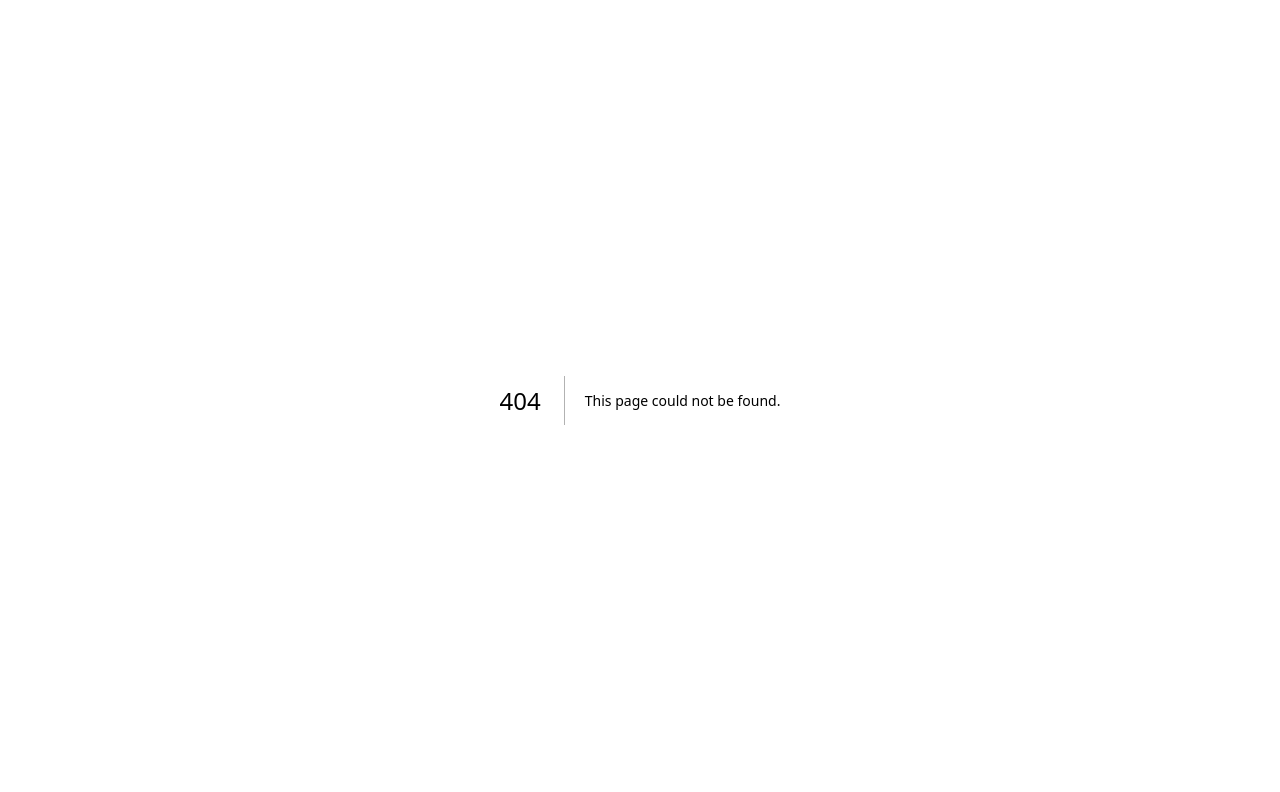
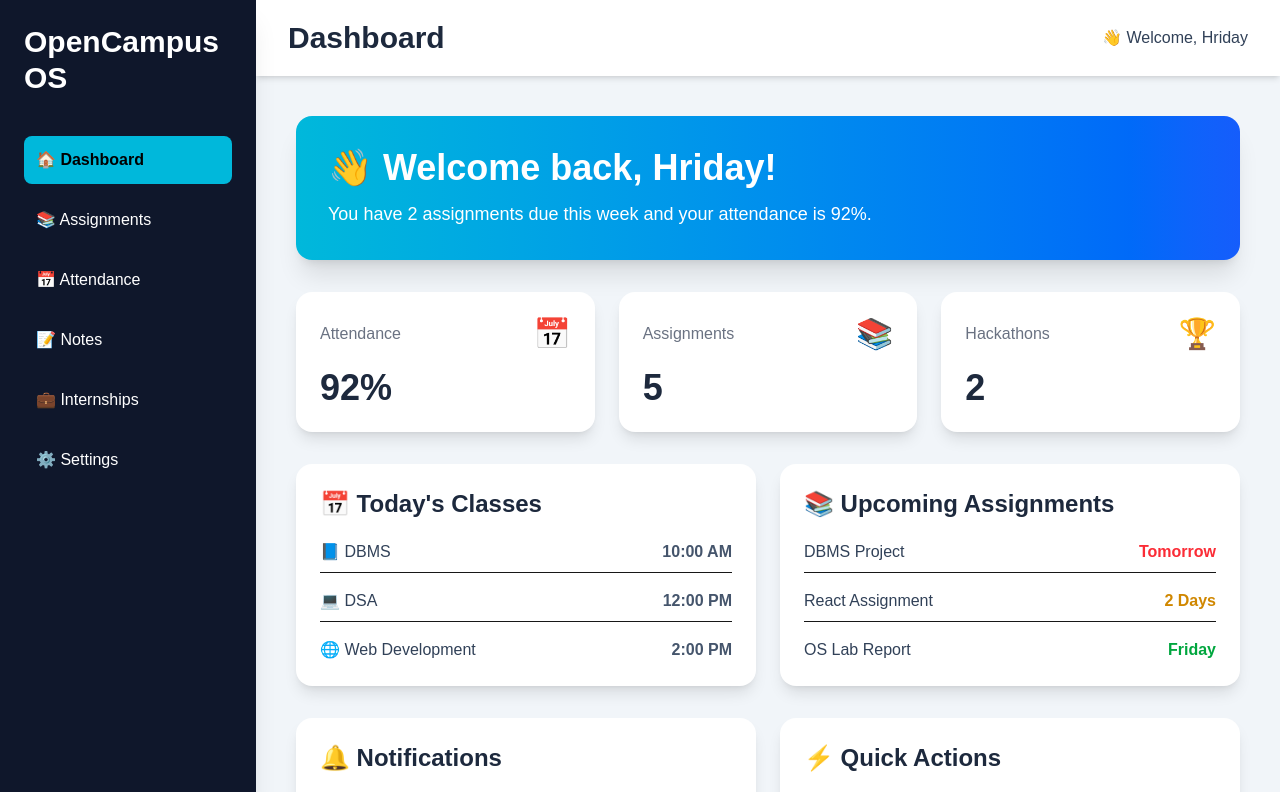
Before and after one commit to The-Tech-Guy005/OpenCampus-OS, a Next.js app: page /dashboard in a window 1280 px wide. Before the commit this address had no page. Shown: the top 792 px of the page. Built offline with nearby package versions, Linux system fonts and the light colour scheme.

Commit message:
Complete Day 3 dashboard UI

```diff
--- /dev/null
+++ b/app/dashboard/components/AssignmentList.tsx
@@ -0,0 +1,28 @@
+export default function AssignmentList() {
+  return (
+    <div className="bg-white rounded-2xl shadow-lg p-6 transition duration-300 hover:-translate-y-1 hover:shadow-2xl">
+      <h2 className="text-2xl font-bold text-slate-800 mb-5">
+        📚 Upcoming Assignments
+      </h2>
+
+      <div className="space-y-4">
+
+        <div className="flex justify-between border-b pb-2">
+          <span className="text-slate-700 font-medium">DBMS Project</span>
+          <span className="text-red-500 font-semibold">Tomorrow</span>
+        </div>
+
+        <div className="flex justify-between border-b pb-2">
+          <span className="text-slate-700 font-medium">React Assignment</span>
+          <span className="text-yellow-600 font-semibold">2 Days</span>
+        </div>
+
+        <div className="flex justify-between">
+          <span className="text-slate-700 font-medium">OS Lab Report</span>
+          <span className="text-green-600 font-semibold">Friday</span>
+        </div>
+
+      </div>
+    </div>
+  );
+}
--- /dev/null
+++ b/app/dashboard/components/Schedule.tsx
@@ -0,0 +1,28 @@
+export default function Schedule() {
+  return (
+    <div className="bg-white rounded-2xl shadow-lg p-6 transition duration-300 hover:-translate-y-1 hover:shadow-2xl">
+      <h2 className="text-2xl font-bold text-slate-800 mb-5">
+        📅 Today's Classes
+      </h2>
+
+      <div className="space-y-4">
+
+        <div className="flex justify-between border-b pb-2">
+          <span className="text-slate-700 font-medium">📘 DBMS</span>
+          <span className="text-slate-600 font-semibold">10:00 AM</span>
+        </div>
+
+        <div className="flex justify-between border-b pb-2">
+          <span className="text-slate-700 font-medium">💻 DSA</span>
+          <span className="text-slate-600 font-semibold">12:00 PM</span>
+        </div>
+
+        <div className="flex justify-between">
+          <span className="text-slate-700 font-medium">🌐 Web Development</span>
+          <span className="text-slate-600 font-semibold">2:00 PM</span>
+        </div>
+
+      </div>
+    </div>
+  );
+}
--- /dev/null
+++ b/app/dashboard/components/Sidebar.tsx
@@ -0,0 +1,39 @@
+export default function Sidebar() {
+  return (
+    <aside className="fixed left-0 top-0 h-screen w-64 bg-slate-900 text-white p-6 shadow-xl">
+
+      <h1 className="text-3xl font-bold mb-10">
+        OpenCampus OS
+      </h1>
+
+      <ul className="space-y-3">
+
+        <li className="bg-cyan-500 text-black rounded-lg p-3 font-semibold cursor-pointer">
+          🏠 Dashboard
+        </li>
+
+        <li className="hover:bg-slate-800 rounded-lg p-3 transition cursor-pointer">
+          📚 Assignments
+        </li>
+
+        <li className="hover:bg-slate-800 rounded-lg p-3 transition cursor-pointer">
+          📅 Attendance
+        </li>
+
+        <li className="hover:bg-slate-800 rounded-lg p-3 transition cursor-pointer">
+          📝 Notes
+        </li>
+
+        <li className="hover:bg-slate-800 rounded-lg p-3 transition cursor-pointer">
+          💼 Internships
+        </li>
+
+        <li className="hover:bg-slate-800 rounded-lg p-3 transition cursor-pointer">
+          ⚙️ Settings
+        </li>
+
+      </ul>
+
+    </aside>
+  );
+}
--- /dev/null
+++ b/app/dashboard/components/StatCard.tsx
@@ -0,0 +1,23 @@
+type Props = {
+  title: string;
+  value: string;
+  icon: string;
+};
+
+export default function StatCard({ title, value, icon }: Props) {
+  return (
+    <div className="bg-white rounded-2xl shadow-lg p-6 transition duration-300 hover:-translate-y-1 hover:shadow-2xl">
+      <div className="flex items-center justify-between">
+        <p className="text-gray-500 font-medium">{title}</p>
+
+        <span className="text-3xl">
+          {icon}
+        </span>
+      </div>
+
+      <h2 className="text-4xl font-bold text-slate-800 mt-4">
+        {value}
+      </h2>
+    </div>
+  );
+}
--- /dev/null
+++ b/app/dashboard/components/Topbar.tsx
@@ -0,0 +1,15 @@
+export default function Topbar() {
+  return (
+    <header className="flex items-center justify-between bg-white shadow-md px-8 py-5">
+
+      <h1 className="text-3xl font-bold text-slate-800">
+        Dashboard
+      </h1>
+
+      <div className="font-medium text-slate-700">
+        👋 Welcome, Hriday
+      </div>
+
+    </header>
+  );
+}
--- /dev/null
+++ b/app/dashboard/page.tsx
@@ -0,0 +1,113 @@
+import Sidebar from "./components/Sidebar";
+import Topbar from "./components/Topbar";
+import StatCard from "./components/StatCard";
+import Schedule from "./components/Schedule";
+import AssignmentList from "./components/AssignmentList";
+
+export default function Dashboard() {
+  return (
+    <div className="flex min-h-screen bg-slate-100">
+
+      <Sidebar />
+
+      <div className="flex-1 ml-64">
+
+        <Topbar />
+
+        <main className="p-10 space-y-8">
+
+          {/* Welcome Banner */}
+          <div className="rounded-2xl bg-gradient-to-r from-cyan-500 to-blue-600 p-8 text-white shadow-xl">
+            <h1 className="text-4xl font-bold">
+              👋 Welcome back, Hriday!
+            </h1>
+
+            <p className="mt-3 text-lg">
+              You have 2 assignments due this week and your attendance is 92%.
+            </p>
+          </div>
+
+          {/* Stats */}
+          <div className="grid grid-cols-1 md:grid-cols-3 gap-6">
+
+            <StatCard
+              title="Attendance"
+              value="92%"
+              icon="📅"
+            />
+
+            <StatCard
+              title="Assignments"
+              value="5"
+              icon="📚"
+            />
+
+            <StatCard
+              title="Hackathons"
+              value="2"
+              icon="🏆"
+            />
+
+          </div>
+
+          {/* Schedule + Assignments */}
+          <div className="grid grid-cols-1 lg:grid-cols-2 gap-6">
+
+            <Schedule />
+
+            <AssignmentList />
+
+          </div>
+
+          {/* Bottom Row */}
+          <div className="grid grid-cols-1 lg:grid-cols-2 gap-6">
+
+            <div className="bg-white rounded-2xl shadow-lg p-6 transition duration-300 hover:-translate-y-1 hover:shadow-2xl">
+
+              <h2 className="text-2xl font-bold text-slate-800 mb-5">
+                🔔 Notifications
+              </h2>
+
+              <ul className="space-y-3 text-slate-700 font-medium">
+                <li>📢 DBMS assignment uploaded</li>
+                <li>✅ Attendance updated</li>
+                <li>🏆 New hackathon announced</li>
+              </ul>
+
+            </div>
+
+            <div className="bg-white rounded-2xl shadow-lg p-6 transition duration-300 hover:-translate-y-1 hover:shadow-2xl">
+
+                <h2 className="text-2xl font-bold text-slate-800 mb-5">
+                    ⚡ Quick Actions
+                </h2>
+
+                <div className="space-y-3">
+
+                    <button className="w-full rounded-lg bg-cyan-500 py-3 text-white font-semibold hover:bg-cyan-600 transition">
+                    Add Assignment
+                    </button>
+
+                    <button className="w-full rounded-lg bg-slate-800 py-3 text-white font-semibold hover:bg-slate-700 transition">
+                    View Timetable
+                    </button>
+
+                    <button className="w-full rounded-lg bg-green-600 py-3 text-white font-semibold hover:bg-green-700 transition">
+                    Check Attendance
+                    </button>
+
+                </div>
+
+            </div>
+
+
+
+          </div>
+
+        </main>
+
+      </div>
+
+    </div>
+  );
+}
```
